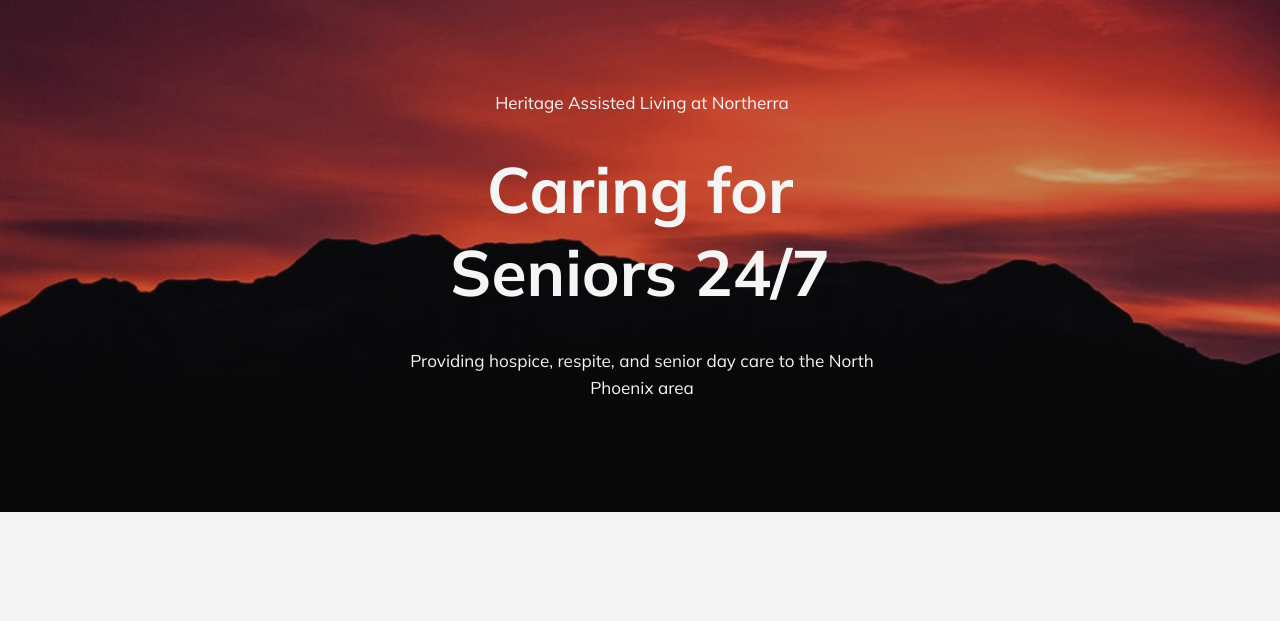
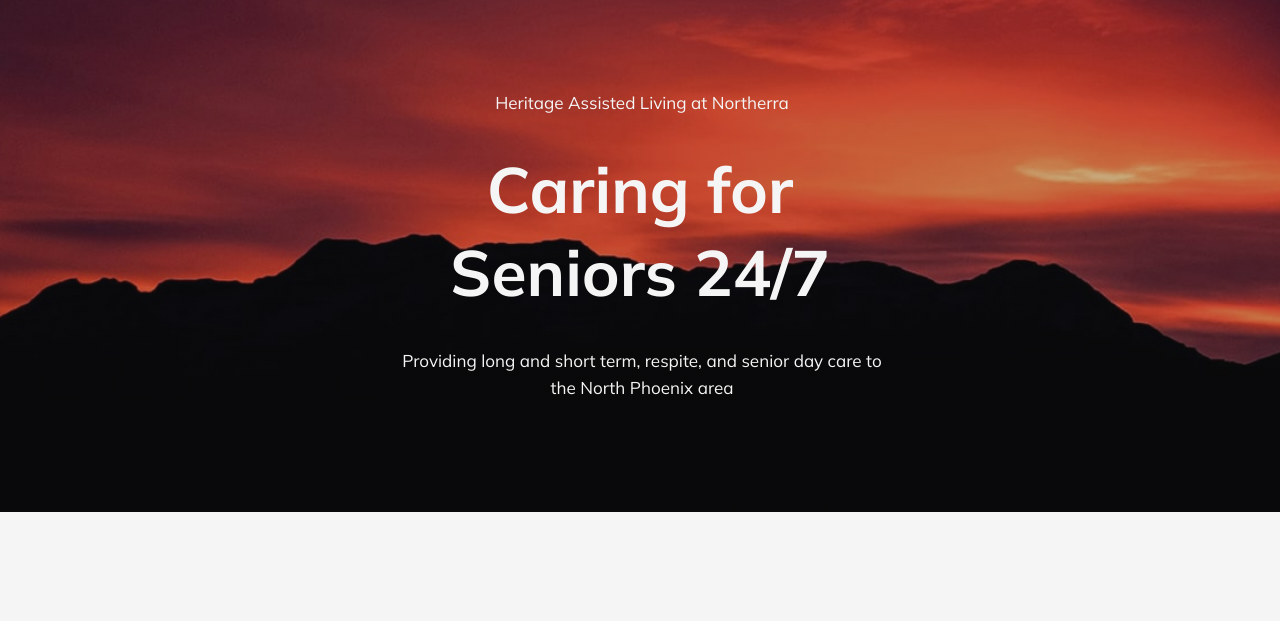
Before and after one commit to alexsommers7/heritage-assisted-living, a website: page index.html in a window 1280 px wide. Shown: the part 137-758 px from the top of the page. Drawn offline with Linux system fonts and the light colour scheme.

Commit message:
changing opening text

```diff
--- a/index.html
+++ b/index.html
@@ -46,7 +46,7 @@
       <div class="hero__text">
         <p>Heritage Assisted Living at Northerra</p>
         <h1 class="heading heading--1 hero__heading">Caring for Seniors 24/7</h1>
-        <p>Providing hospice, respite, and senior day care to the North Phoenix area</p>
+        <p>Providing long and short term, respite, and senior day care to the North Phoenix area</p>
       </div>
     </section>
     <main>
```
